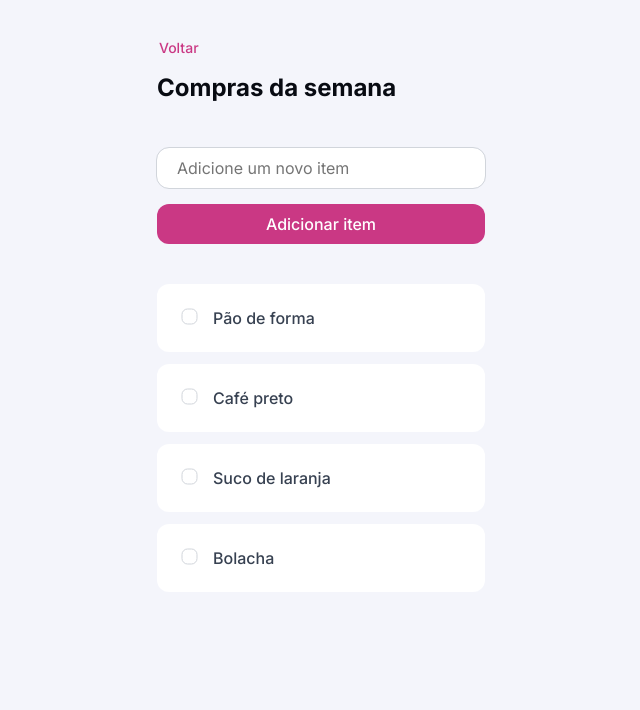
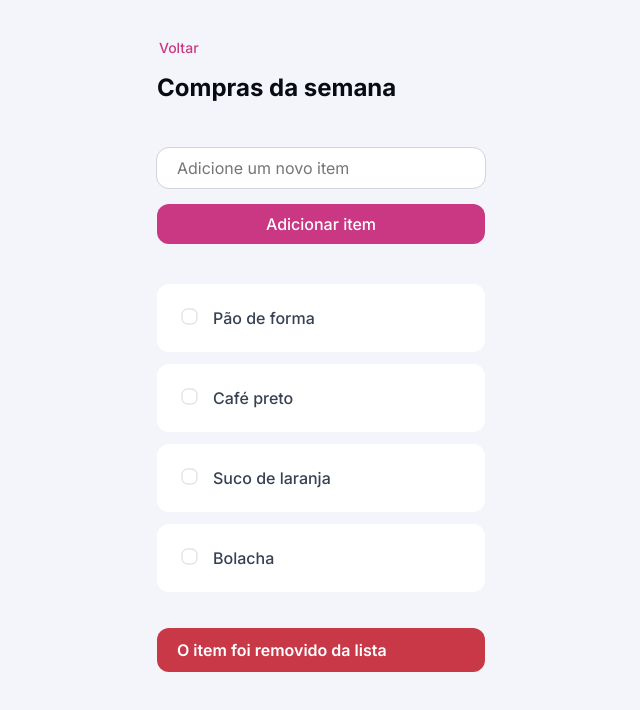
Before and after one commit to pduartesilva2005/lista-de-compras, a plain HTML site: page index.html in a window 1280 px wide. Shown: the whole page, without its empty margins (319-959 px from the left). Drawn offline with Linux system fonts and the light colour scheme; a web font is replaced by a local one.

Commit message:
Structered the alert item removed

```diff
--- a/index.html
+++ b/index.html
@@ -78,6 +78,15 @@
           <i class="hgi hgi-stroke hgi-delete-03"></i>
         </li>
       </ul>
+
+      <div class="alert-item-removed">
+        <div>
+          <i class="hgi hgi-stroke hgi-sharp hgi-alert-circle"></i>
+          <span>O item foi removido da lista</span>
+        </div>
+
+        <i class="hgi hgi-stroke hgi-cancel-01"></i>
+      </div>
     </div>
   </body>
 </html>
--- a/styles/index.css
+++ b/styles/index.css
@@ -12,10 +12,10 @@
     gap: 2px;
     color: var(--color-brand);
     font: var(--link);
-    transition: text-decoration 0.2s;
+    transition: color 200ms;
 
     &:hover {
-      text-decoration: underline;
+      color: var(--color-brand-hover);
     }
   }
 
@@ -126,4 +126,30 @@
       }
     }
   }
+
+  & .alert-item-removed {
+    padding: 0.75rem;
+    margin-top: 2.25rem;
+    background-color: var(--color-danger);
+    border-radius: 0.75rem;
+    color: var(--always-white);
+    display: flex;
+    align-items: center;
+    justify-content: space-between;
+
+    & div {
+      display: flex;
+      align-items: center;
+      gap: 0.5rem;
+
+      & span {
+        font: var(--label);
+      }
+
+      & i {
+        font-size: 1.25rem;
+        line-height: 0;
+      }
+    }
+  }
 }
```
